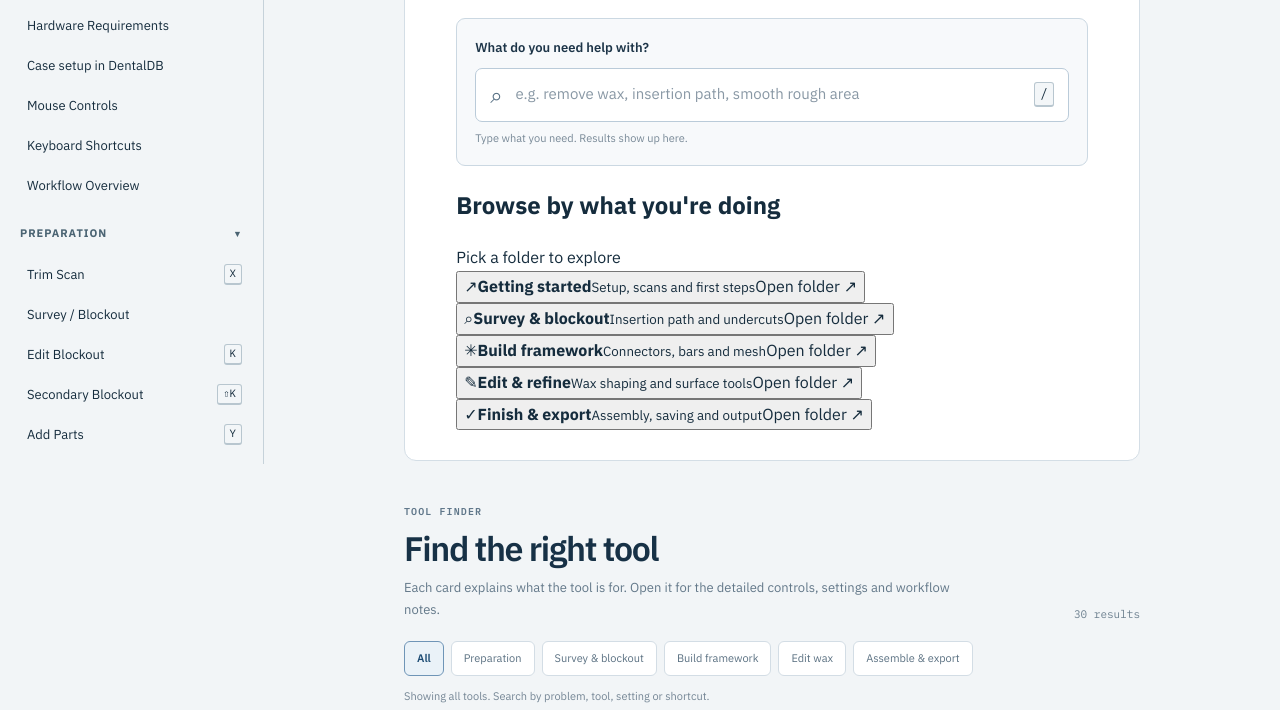
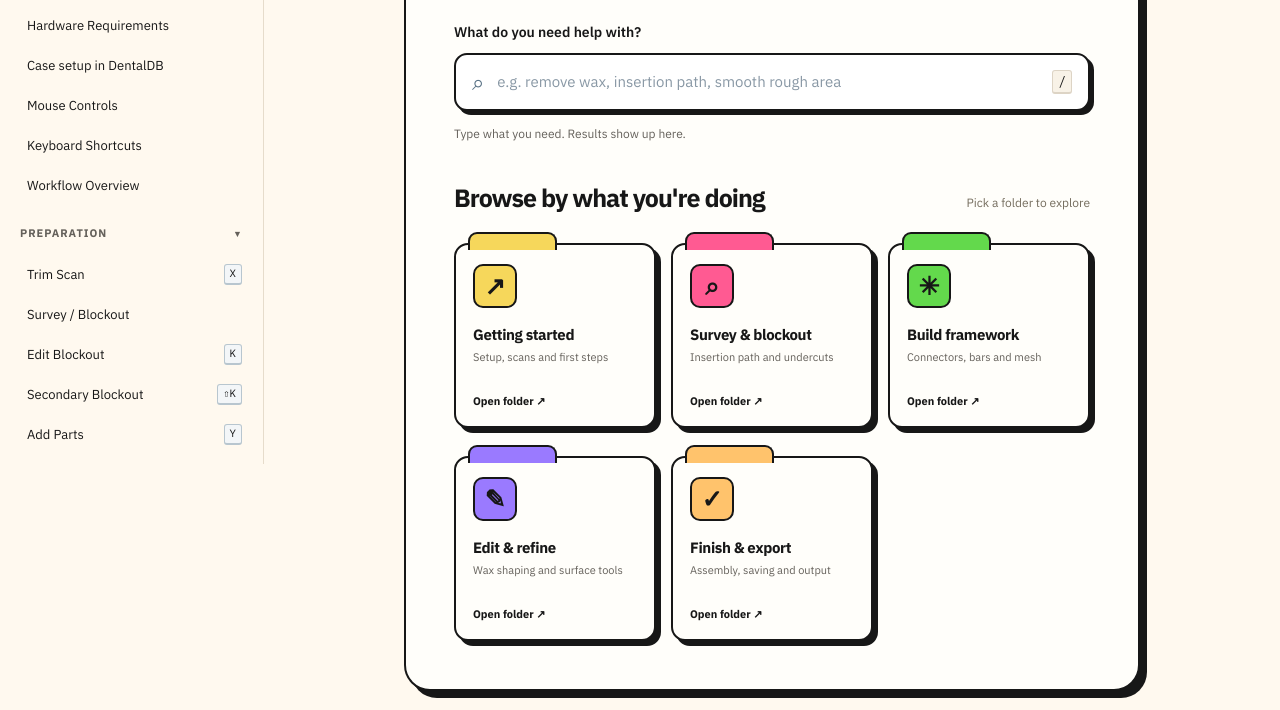
Before and after one commit to YugalDoddamani/EXOCAD-GUIDE, a plain HTML site: page partial-cad/index.html in a window 1280 px wide. Shown: the part 336-1046 px from the top of the page. Drawn offline with Linux system fonts and the light colour scheme.

Commit message:
Refresh PartialCAD guide with folder-card visual system

```diff
--- a/partial-cad/styles.css
+++ b/partial-cad/styles.css
@@ -1093,3 +1093,160 @@ kbd {
 }
 @media(prefers-reduced-motion:reduce){.tool-card{transition:none}}
 @media print{.site-header,.sidebar,.help-home,.tool-explorer,.back-to-top{display:none!important}.main-content{margin:0;padding:0}.reference-intro{display:block}}
+
+
+/* ---------- FRIENDLIER FOLDER HOME + INSTANT SEARCH ---------- */
+:root {
+  --page-bg: #fff9ef;
+  --surface: #fffefa;
+  --surface-raised: #fff1c8;
+  --ink: #171717;
+  --muted: #65615b;
+  --accent: #f6c900;
+  --accent-deep: #29251a;
+  --border: #e6dccb;
+}
+body { background: #fff9ef; color: #171717; }
+.site-header { background: #fff9ef; color: #171717; border-bottom: 2px solid #171717; }
+.site-header .logo { color: #171717; }
+.site-header .subtitle { color: #65615b; }
+.sidebar { background: #fff9ef; border-right-color: #e6dccb; }
+.search-box input,.quick-search-input,.tool-card,.reference-card {
+  border-color: #171717;
+}
+.help-home {
+  padding: clamp(22px, 4vw, 48px);
+  border: 2px solid #171717;
+  border-radius: 26px;
+  background: #fffefa;
+  box-shadow: 7px 7px 0 #171717;
+}
+.help-home h1 { color: #171717; font-weight: 750; letter-spacing: -.065em; }
+.help-home-copy { max-width: 800px; }
+.eyebrow,.section-kicker,.task-shortcuts-label { color: #756d5e; }
+.quick-search-panel {
+  position: relative;
+  margin-top: 24px;
+  padding: 0;
+  border: 0;
+  background: transparent;
+}
+.quick-search-panel>label { color: #171717; font-size: 14px; }
+.quick-search-input {
+  min-height: 58px;
+  border: 2px solid #171717;
+  border-radius: 13px;
+  box-shadow: 4px 4px 0 #171717;
+  padding-inline: 16px;
+}
+.quick-search-input input { color: #171717; }
+.quick-search-input:focus-within { outline: 3px solid #f6c900; outline-offset: 4px; }
+.quick-search-input kbd { border-color: #ddd4c5; background: #f8f2e7; }
+.search-hint { margin: 13px 0 0; color: #65615b; font-size: 12px; }
+.instant-search-results {
+  position: relative;
+  z-index: 4;
+  display: grid;
+  gap: 0;
+  margin-top: 10px;
+  overflow: hidden;
+  border: 2px solid #171717;
+  border-radius: 14px;
+  background: #fffefa;
+  box-shadow: 4px 4px 0 #171717;
+}
+.instant-result {
+  display: grid;
+  grid-template-columns: minmax(0,1fr) auto;
+  gap: 3px 12px;
+  padding: 13px 15px;
+  color: #171717;
+  text-decoration: none;
+  border-bottom: 1px solid #e8dfd2;
+}
+.instant-result:last-of-type { border-bottom: 0; }
+.instant-result:hover,.instant-result:focus-visible { background: #fff1c8; color: #171717; }
+.instant-result strong { font-size: 14px; line-height: 1.35; }
+.instant-result span:not(.instant-result-arrow) { grid-column: 1; color: #65615b; font-size: 12px; line-height: 1.4; }
+.instant-result-arrow { grid-column: 2; grid-row: 1 / span 2; align-self: center; font-size: 20px; }
+.instant-empty,.instant-more { margin: 0; padding: 13px 15px; color: #65615b; font-size: 12px; }
+.instant-more { border-top: 1px solid #e8dfd2; background: #fff9ef; }
+.category-shelf { margin-top: 34px; }
+.category-shelf-heading { display:flex; align-items:baseline; justify-content:space-between; gap:12px; margin-bottom:15px; }
+.category-shelf-heading h2 { margin:0; font-size:clamp(19px,2.3vw,25px); letter-spacing:-.04em; }
+.category-shelf-heading span { color:#756d5e; font-size:12px; }
+.folder-grid { display:grid; grid-template-columns:repeat(3,minmax(0,1fr)); gap:18px 15px; }
+.folder-card {
+  --folder-color:#f6c900;
+  position:relative;
+  isolation:isolate;
+  display:flex;
+  flex-direction:column;
+  align-items:flex-start;
+  min-height:185px;
+  padding:19px 17px 15px;
+  margin-top:10px;
+  border:2px solid #171717;
+  border-radius:14px;
+  background:#fffefa;
+  color:#171717;
+  box-shadow:5px 5px 0 #171717;
+  text-align:left;
+  cursor:pointer;
+  transition:transform .16s ease, box-shadow .16s ease;
+}
+.folder-card::before {
+  content:"";
+  position:absolute;
+  z-index:-1;
+  top:-13px;
+  left:12px;
+  width:45%;
+  height:18px;
+  border:2px solid #171717;
+  border-bottom:0;
+  border-radius:9px 9px 0 0;
+  background:var(--folder-color);
+}
+.folder-card:hover { transform:translate(-2px,-2px); box-shadow:7px 7px 0 #171717; }
+.folder-card:active { transform:translate(2px,2px); box-shadow:2px 2px 0 #171717; }
+.folder-icon {
+  display:grid;
+  place-items:center;
+  width:44px;
+  height:44px;
+  margin-bottom:17px;
+  border:2px solid #171717;
+  border-radius:10px;
+  background:var(--folder-color);
+  font-size:25px;
+  font-weight:700;
+}
+.folder-card strong { font-size:15px; line-height:1.3; letter-spacing:-.025em; }
+.folder-card small { margin-top:5px; color:#65615b; font-size:11px; line-height:1.4; }
+.folder-open { margin-top:auto; padding-top:14px; font-size:11px; font-weight:700; }
+.folder-yellow {--folder-color:#f6d75b}
+.folder-pink {--folder-color:#ff5a92}
+.folder-green {--folder-color:#63d94c}
+.folder-purple {--folder-color:#9a7aff}
+.folder-orange {--folder-color:#ffc36c}
+.tool-explorer { scroll-margin-top:calc(var(--header-h) + 22px); }
+.tool-library-heading h2 { color:#171717; letter-spacing:-.05em; }
+.filter-chip { border:1.5px solid #171717; border-radius:999px; color:#29251a; }
+.filter-chip.is-active { border-color:#171717; background:#f6d75b; color:#171717; box-shadow:2px 2px 0 #171717; }
+.tool-card { border:1.5px solid #171717; border-radius:13px; box-shadow:2px 2px 0 #171717; }
+.tool-card:hover { box-shadow:4px 4px 0 #171717; transform:translate(-1px,-1px); }
+@media(max-width:900px) {
+  .folder-grid { grid-template-columns:repeat(2,minmax(0,1fr)); gap:16px 12px; }
+  .folder-card { min-height:172px; padding:16px 13px 13px; }
+}
+@media(max-width:560px) {
+  .category-shelf-heading { align-items:flex-start; flex-direction:column; gap:3px; }
+  .folder-grid { grid-template-columns:repeat(2,minmax(0,1fr)); gap:15px 11px; }
+  .folder-card { min-height:168px; }
+  .instant-result { padding:12px; }
+}
+@media(prefers-reduced-motion:reduce) {
+  .folder-card { transition:none; }
+  .folder-card:hover,.folder-card:active { transform:none; }
+}
```
